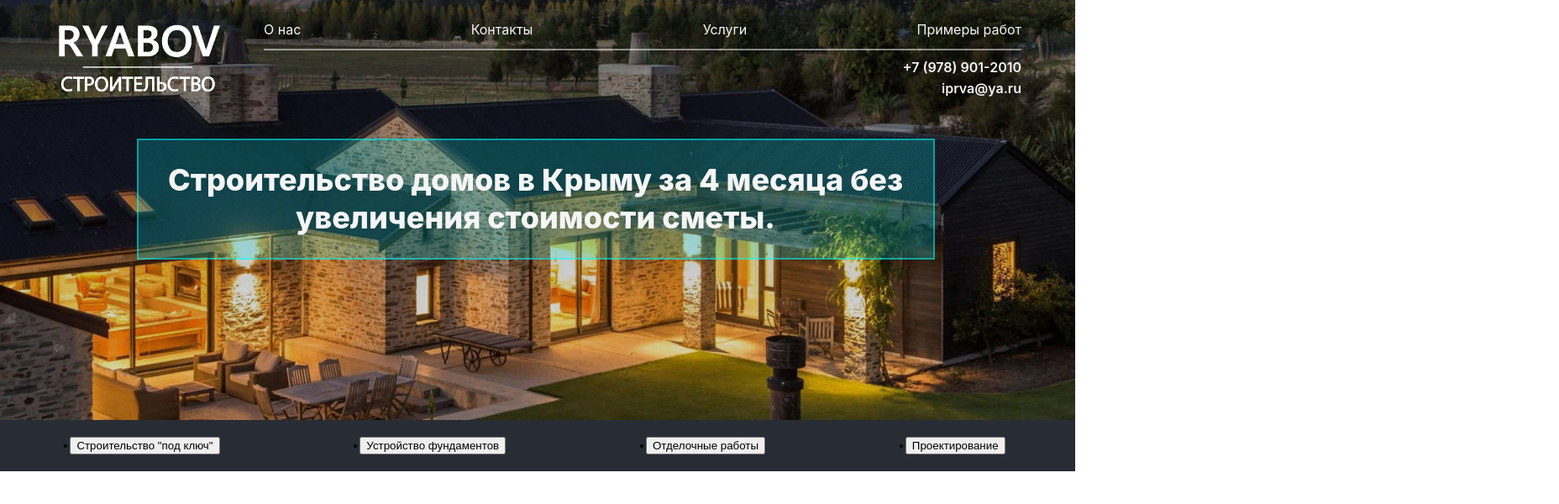
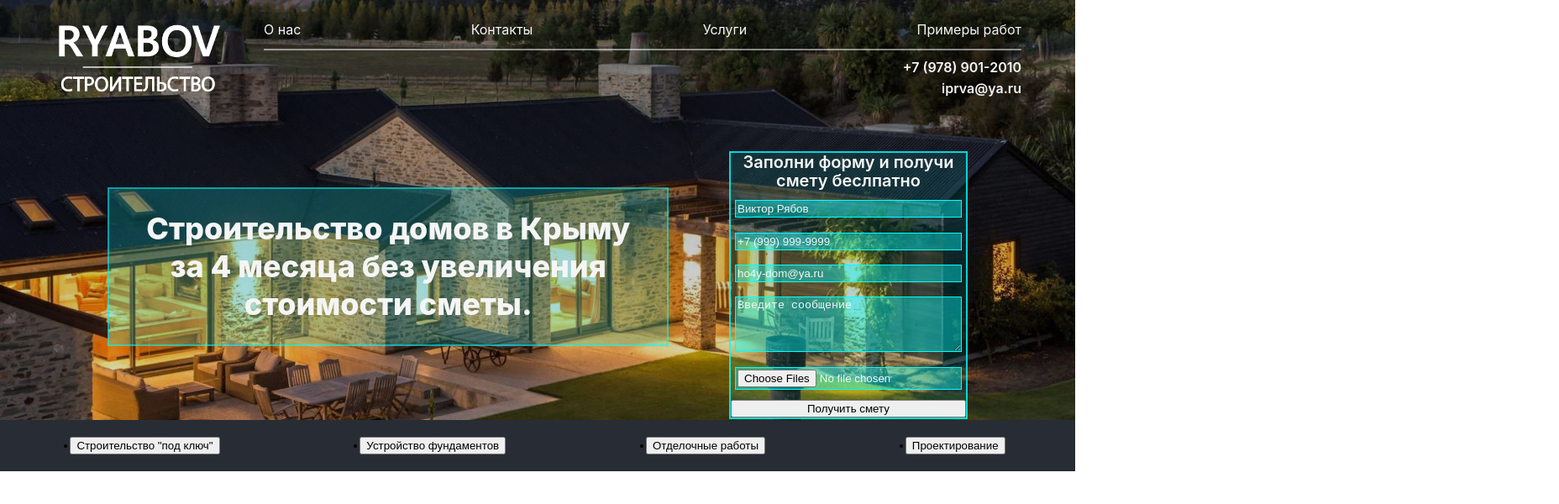
Before and after one commit to Viktor-Ryabov/building_company, a React (Create React App) app: page / in a window 1280 px wide. Shown: the top 600 px of the page at 84% size, 1856 px wide, since content can reach past the window. Built offline with nearby package versions, Linux system fonts and the light colour scheme.

Commit message:
added form

```diff
--- /dev/null
+++ b/src/Components/CaptureForm/CaptureForm.js
@@ -0,0 +1,17 @@
+import Styles from "../CaptureForm/CaptureForm.module.css";
+
+const CaptureForm = () => {
+    return (
+        <div className={Styles.form}>
+            <h2 className={Styles.subtitle}>Заполни форму и получи смету беслпатно</h2>
+            <input className={Styles.input} minlength="3" required placeholder="Виктор Рябов" type="text" />
+            <input className={Styles.input} minlength="3" required placeholder="+7 (999) 999-9999" type="tel" />
+            <input className={Styles.input} type="email" name="user_email" required placeholder="ho4y-dom@ya.ru" />
+            <textarea className={Styles.input} name="message" cols="30" rows="4" placeholder="Введите сообщение" />
+            <input className={Styles.input} type="file" id="file" name="file" multiple />
+            <button>Получить смету</button>
+        </div>
+    );
+};
+
+export default CaptureForm;
--- /dev/null
+++ b/src/Components/CaptureForm/CaptureForm.module.css
@@ -0,0 +1,35 @@
+.form {
+    margin: 20px 0 20px 40px;
+    padding: 0;
+    width: 280px;
+    height: 100%;
+    display: flex;
+    flex-direction: column;
+    justify-content: space-between;
+    border: 2px solid rgba(0, 255, 255, 0.8);
+    background: rgba(0, 255, 255, 0.1);
+}
+
+.subtitle{
+    margin: 0;
+    padding: 0;
+    font-weight: 600;
+    font-size: 20px;
+    margin: 0;
+    line-height: 22px;
+    color: whitesmoke;
+}
+.input{
+    margin: 5px;
+    padding: 2px;
+    border: 0.1px solid rgba(0, 255, 255, 1);
+    background: rgba(0, 255, 255, 0.4);
+    color: aliceblue;
+}
+
+   .input::placeholder {color: whitesmoke;}
+   .input::-webkit-input-placeholder {color: whitesmoke;}
+   .input::-ms-input-placeholder {color: whitesmoke;}
+   .input:-moz-placeholder {color: whitesmoke;opacity: 1;}
+   .input::-moz-placeholder {color: whitesmoke;opacity: 1;}
+   .input:-ms-input-placeholder {color: whitesmoke;}
--- a/src/Components/Header/Header.js
+++ b/src/Components/Header/Header.js
@@ -1,15 +1,16 @@
 import Styles from "../Header/Header.module.css";
 import Logo from "../Logo/Logo.js";
 import BurgerMenulogo from "../BurgerMenulogo/BurgerMenulogo";
+import CaptureForm from "../CaptureForm/CaptureForm";
 
 const Header = () => {
     return (
         <header className={Styles.header}>
-            <nav className={`${Styles.contentWidth}`}>
+            <nav className={Styles.contentWidth}>
                 <Logo />
-                <ul className={`${Styles.headerMenu}`}>
+                <ul className={Styles.headerMenu}>
                     <BurgerMenulogo />
-                    <div className={`${Styles.buttonList}`}>
+                    <div className={Styles.buttonList}>
                         <li
                             className={`${Styles.navigationButton} ${Styles.profile}`}
                         >
@@ -39,15 +40,19 @@ const Header = () => {
                         </li>
                     </div>
 
-                    <p className={`${Styles.phone}`}>+7 (978) 901-2010</p>
+                    <p className={Styles.phone}>+7 (978) 901-2010</p>
 
-                    <p className={`${Styles.mail}`}>iprva@ya.ru</p>
+                    <p className={Styles.mail}>iprva@ya.ru</p>
                 </ul>
             </nav>
-            <p className={`${Styles.utp}`}>
-                Строительство домов в Крыму за 4 месяца без увеличения стоимости
-                сметы.
-            </p>
+
+            <section className={Styles.capture}>
+                <p className={Styles.utp}>
+                    Строительство домов в Крыму за 4 месяца без увеличения
+                    стоимости сметы.
+                </p>
+                <CaptureForm />
+            </section>
         </header>
     );
 };
--- a/src/Components/Header/Header.module.css
+++ b/src/Components/Header/Header.module.css
@@ -14,7 +14,7 @@
 }
 
 .contentWidth {
-    padding: 20px 50px 0 50px;
+    padding: 20px 50% 0 5%;
     margin: 0;
     max-height: 200px;
     width: 90%;
@@ -37,7 +37,6 @@
     "logo menu"
     ". phone"
     ". mail"
-    "utp utp"
 }
 
 .phone {
@@ -63,16 +62,15 @@
     color: whitesmoke;
 }
 .utp{
-    grid-area: utp;
     align-self: center;
     justify-self: flex-start;
     font-weight: 800;
     font-size: 36px;
-    margin: 45px 55px 20px 50px;
+    margin: 0;
     padding: 25px;
     line-height: 45px;
     color: whitesmoke;
-    width: 70%;
+    width: 60%;
     border: 2px solid rgba(0, 255, 255, 0.5);
     background: rgba(0, 255, 255, 0.2);
 }
@@ -144,3 +142,12 @@
 .profile {
     justify-self: flex-end;
 }
+
+.capture {
+    margin: 0;
+    padding: 40px 10% 40px 10%;
+    height: fit-content;
+    display: flex;
+    flex-direction: row;
+    justify-content: space-between;
+}
```
